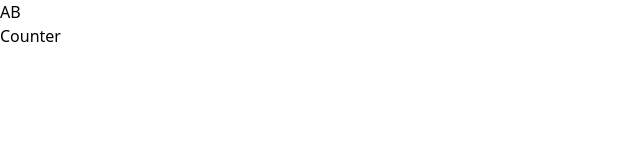
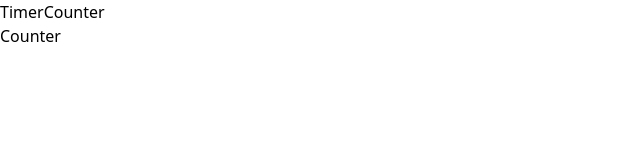
Before and after one commit to bal-walid/gdg-useEffect, a React (Vite) app: page /counter in a window 1280 px wide. Shown: the top 160 px of the page, without its empty margins (0-640 px from the left). Built offline with nearby package versions, Linux system fonts and the light colour scheme.

Commit message:
Refactor Navbar to use array of route objects

```diff
--- a/src/components/Navbar.jsx
+++ b/src/components/Navbar.jsx
@@ -1,13 +1,20 @@
 import { Link } from "react-router-dom";
 
-const Navbar = ()  => {
-  console.log('RENDER');
+const routes = [
+  { name: "Timer", path: "/timer" },
+  { name: "Counter", path: "/counter" },
+];
+
+const Navbar = () => {
   return (
     <>
-      <Link to={"/timer"}>A</Link>
-      <Link to={"/counter"}>B</Link>
+      {routes.map((route) => (
+        <Link key={route.path} to={route.path}>
+          {route.name}
+        </Link>
+      ))}
     </>
   );
-}
+};
 
 export default Navbar;
```
